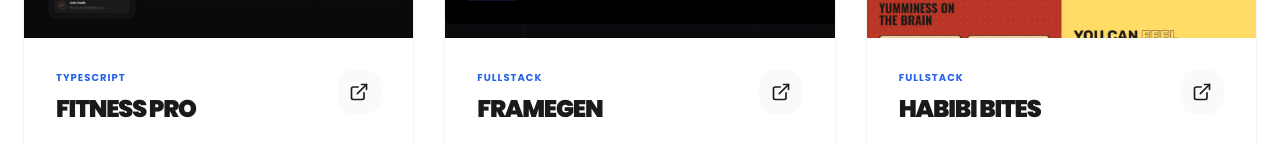
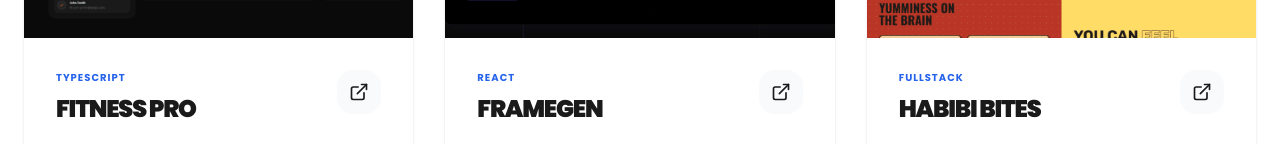
Before and after one commit to Rabiaan/Rabiaan-s-Portfolio, a React (Vite) app: page /projects in a window 1280 px wide. Shown: the part 647-791 px from the top of the page. Built offline with nearby package versions, Linux system fonts and the light colour scheme.

Commit message:
Update FrameGen to React category

```diff
--- a/src/pages/Projects.jsx
+++ b/src/pages/Projects.jsx
@@ -20,7 +20,7 @@ export default function Projects() {
     {
       id: 5,
       title: "FrameGen",
-      category: "Fullstack",
+      category: "React",
       image: "/images/frame-gen.png",
       desc: "React Business Portfolio for marketing agency providing web development, marketing, animation, and graphics services.",
       link: "https://frame-gen.vercel.app/",
```
